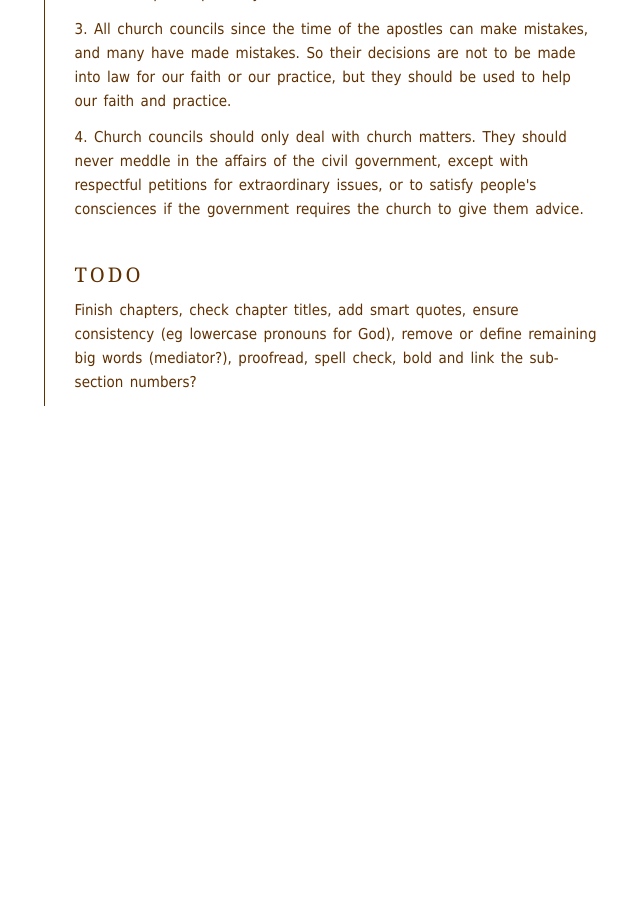
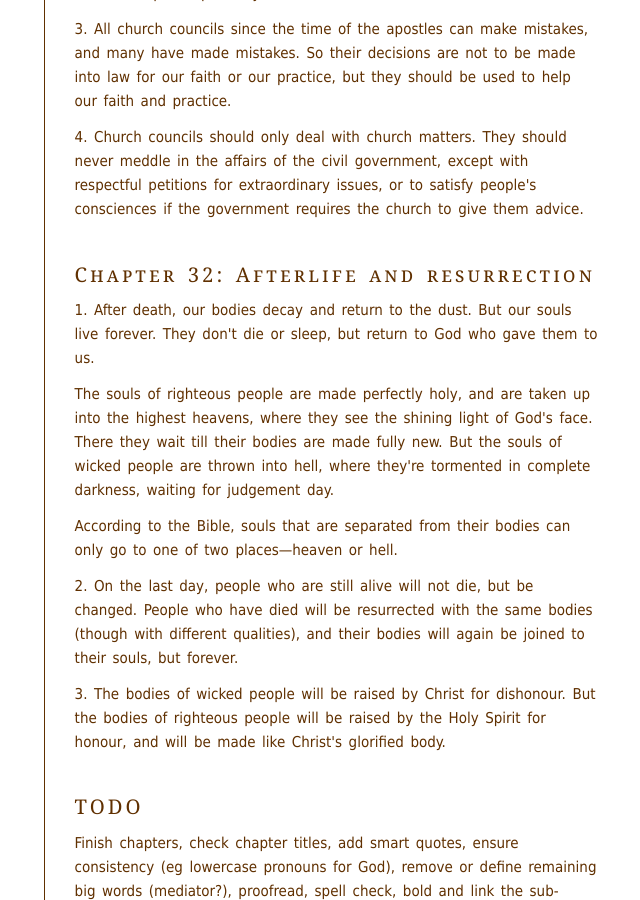
Before and after one commit to benhoyt/benhoyt.github.com, a Jekyll site: the page built from writings-pew.html, in a window 1280 px wide and 900 px high, scrolled down 33061 px. Shown: the whole window, without its empty margins (390-1030 px from the left). Built offline with Jekyll 4.4.1, drawn with Linux system fonts in a browser that asks for light colours; before the commit the page ends 33505 px from its top, so only the background shows below that; some of the changed text lies outside the part shown.

Commit message:
Finished chapter 32.

```diff
--- a/writings-pew.html
+++ b/writings-pew.html
@@ -78,7 +78,7 @@ permalink: /writings/pew/index.html
  <li><a href="#chapter29">Chapter 29: The Lord's Supper</a></li>
  <li><a href="#chapter30">Chapter 30: Church government and discipline</a></li>
  <li><a href="#chapter31">Chapter 31: Church councils</a></li>
- <li><a href="#chapter32">Chapter 32: </a></li>
+ <li><a href="#chapter32">Chapter 32: Afterlife and resurrection</a></li>
  <li><a href="#chapter33">Chapter 33: </a></li>
 </ul>
 
@@ -754,6 +754,19 @@ permalink: /writings/pew/index.html
 <p>4. Church councils should only deal with church matters. They should never meddle in the affairs of the civil government, except with respectful petitions for extraordinary issues, or to satisfy people's consciences if the government requires the church to give them advice.</p>
 
 
+<h2 id="chapter32">Chapter 32: Afterlife and resurrection</h2>
+
+<p>1. After death, our bodies decay and return to the dust. But our souls live forever. They don't die or sleep, but return to God who gave them to us.</p>
+
+<p>The souls of righteous people are made perfectly holy, and are taken up into the highest heavens, where they see the shining light of God's face. There they wait till their bodies are made fully new. But the souls of wicked people are thrown into hell, where they're tormented in complete darkness, waiting for judgement day.</p>
+
+<p>According to the Bible, souls that are separated from their bodies can only go to one of two places—heaven or hell.</p>
+
+<p>2. On the last day, people who are still alive will not die, but be changed. People who have died will be resurrected with the same bodies (though with different qualities), and their bodies will again be joined to their souls, but forever.</p>
+
+<p>3. The bodies of wicked people will be raised by Christ for dishonour. But the bodies of righteous people will be raised by the Holy Spirit for honour, and will be made like Christ's glorified body.</p>
+
+
 <h2>TODO</h2>
 
 <p>Finish chapters, check chapter titles, add smart quotes, ensure consistency (eg lowercase pronouns for God), remove or define remaining big words (mediator?), proofread, spell check, bold and link the sub-section numbers?</p>
```
